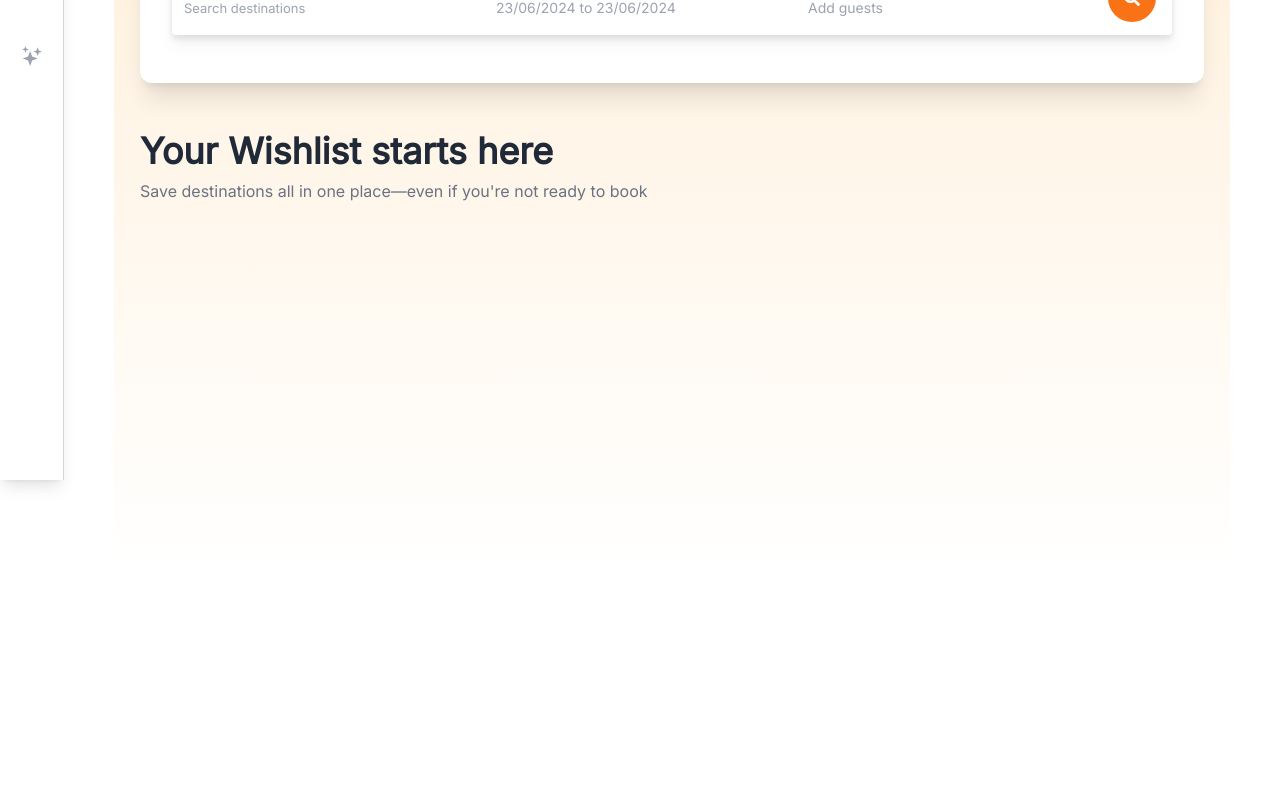
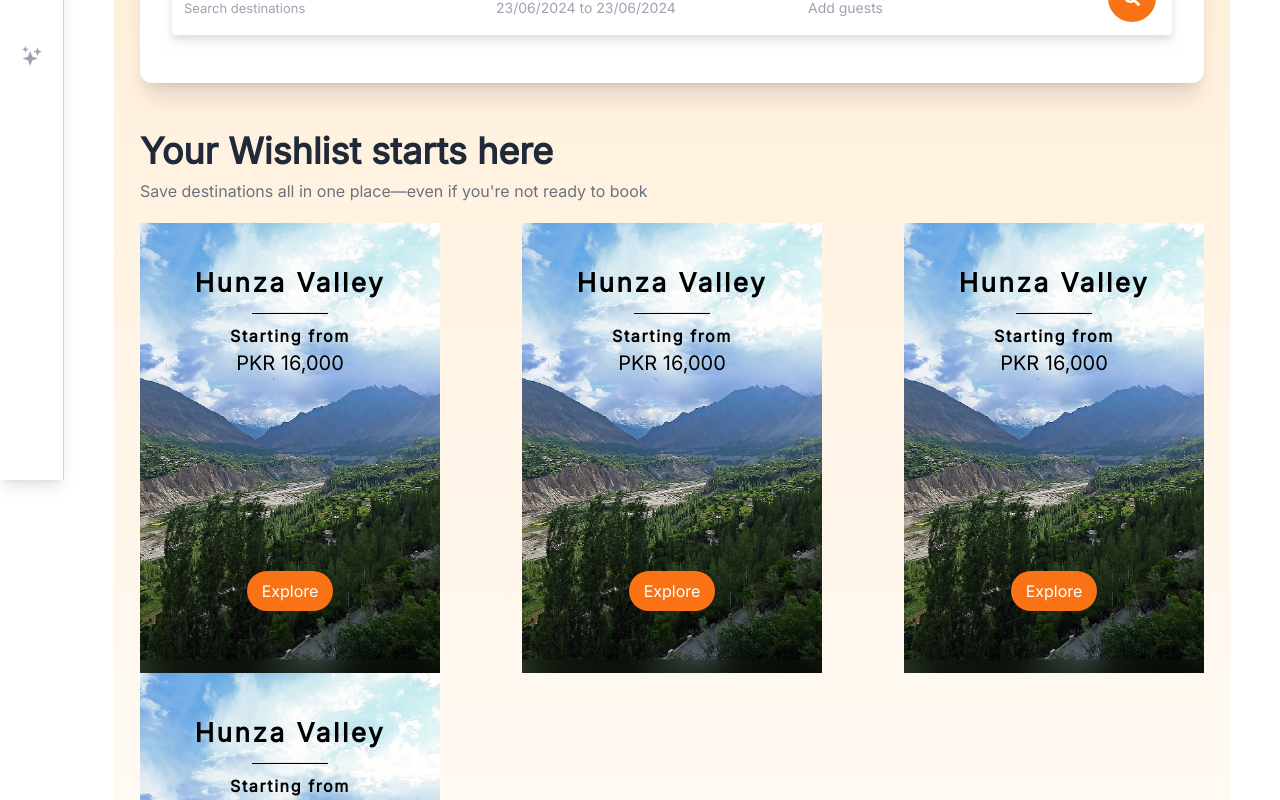
Before and after one commit to areebahmed575/FYP-Project, a Next.js app: page /Packages in a window 1280 px wide. Shown: the part 320-1120 px from the top of the page. Before the commit the page ends 914 px from the top, so only its background shows below. Built offline with nearby package versions, Linux system fonts and the light colour scheme.

Commit message:
package page

```diff
--- a/src/app/Packages/page.jsx
+++ b/src/app/Packages/page.jsx
@@ -1,5 +1,6 @@
 import React from 'react'
 import SearchBar from '../components/SearchBar/SearchBar'
+import PackageBox from '../components/PackageBox/PackageBox'
 
 const PackagesPage = () => {
     return (
@@ -9,10 +10,16 @@ const PackagesPage = () => {
                 <div className="bg-white rounded-xl shadow-xl p-8 mb-12 flex justify-center items-center">
                     <SearchBar />
                 </div>
-                <div className='grid md:grid-cols-2 gap-8 mb-16'>
-                    <div className="text">
+                <div className='mb-16'>
+                    <div className="text mb-5">
                         <h1 className='text-4xl font-semibold mb-2 text-gray-800'>Your Wishlist starts here</h1>
                         <p className='text-gray-500'>Save destinations all in one place—even if you're not ready to book</p>
+                    </div>
+                    <div className='flex justify-between flex-wrap'>
+                        <PackageBox />
+                        <PackageBox />
+                        <PackageBox />
+                        <PackageBox />
                     </div>
                 </div>
             </main>
```
